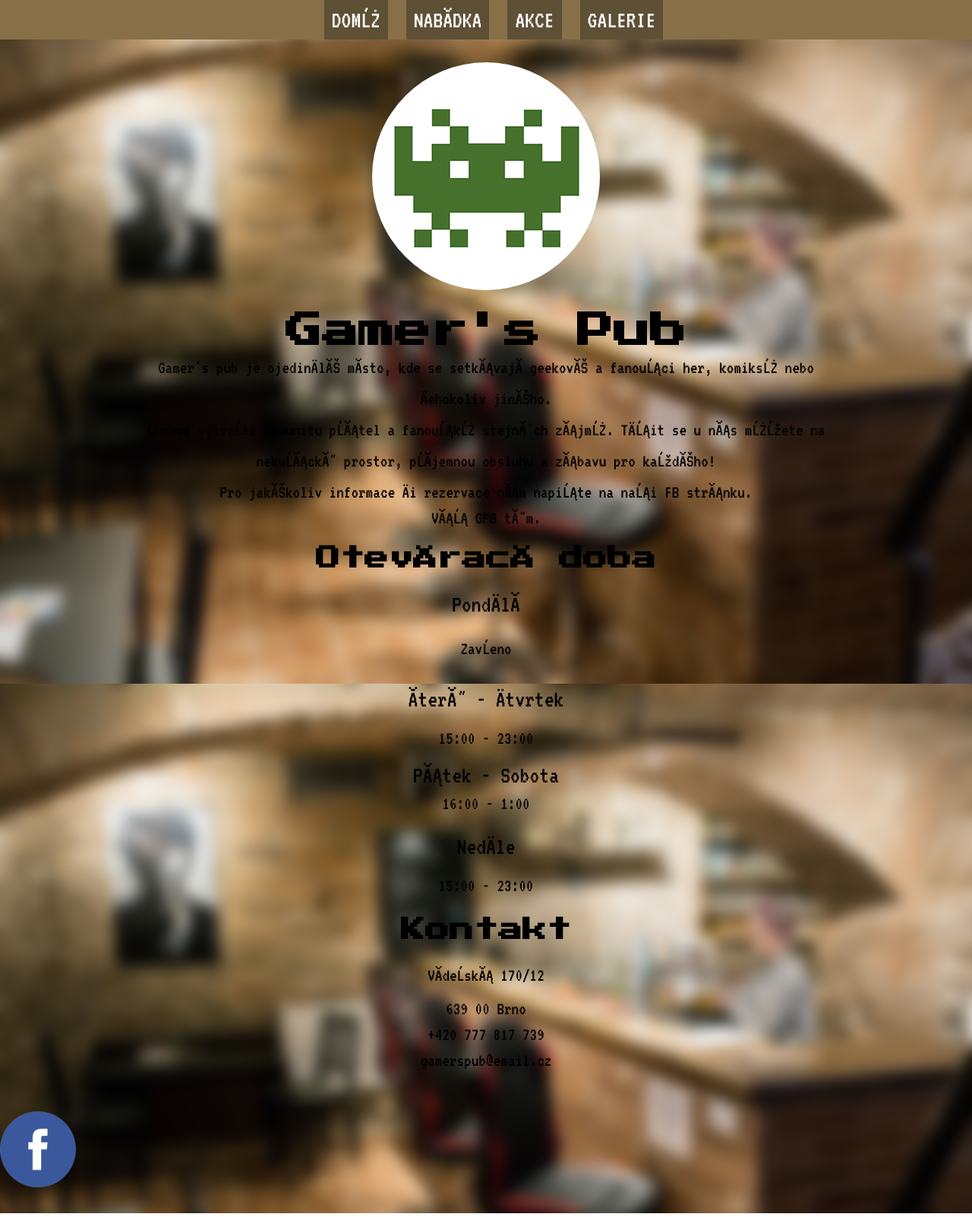
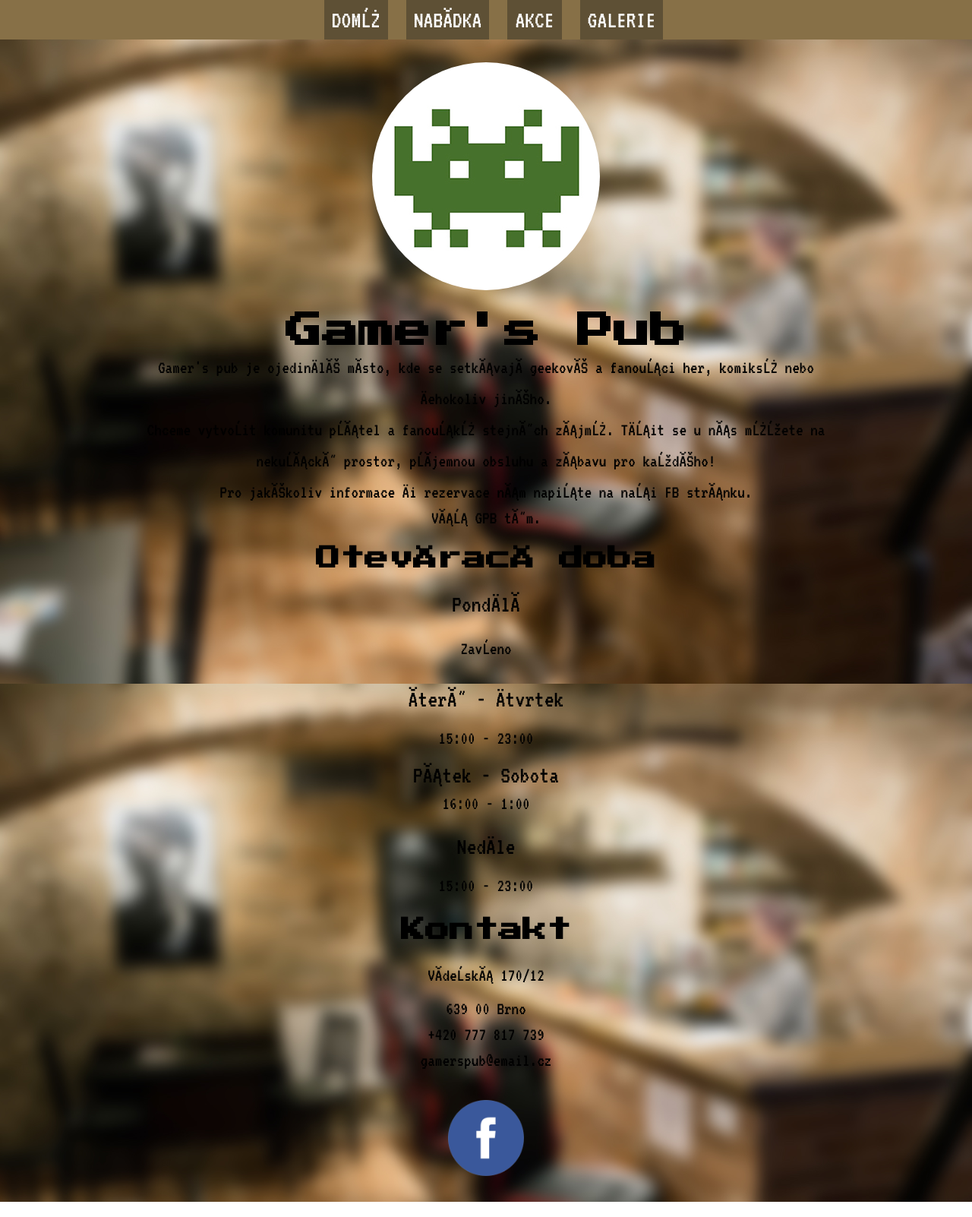
Before and after one commit to icycoba/icycoba.github.io, a Jekyll site: the page gamerpub.html, which Jekyll copies as it is, in a window 1280 px wide. Shown: the whole page at 76% size. Built offline with Jekyll 4.4.1, drawn with Linux system fonts in a browser that asks for light colours.

Commit message:
Create gamerpub.html

```diff
--- a/gamerpub.html
+++ b/gamerpub.html
@@ -56,9 +56,9 @@
       <p>+420 777 817 739</p>
       <p>gamerspub@email.cz</p>
       </div>
+    <a href="https://www.facebook.com/gamerspubbrno/" target=_blank><img id="fbLogo" src="/gpassets/fblogo.png" /></a>
     </div> <!--Ukončení divu kontakt-->
     </div>
-    <a href="https://www.facebook.com/gamerspubbrno/" target=_blank><img id="fbLogo" src="/gpassets/fblogo.png" /></a>
     </div> <!--Ukončení divu pageBg-->
   </body>
 </html>
```
